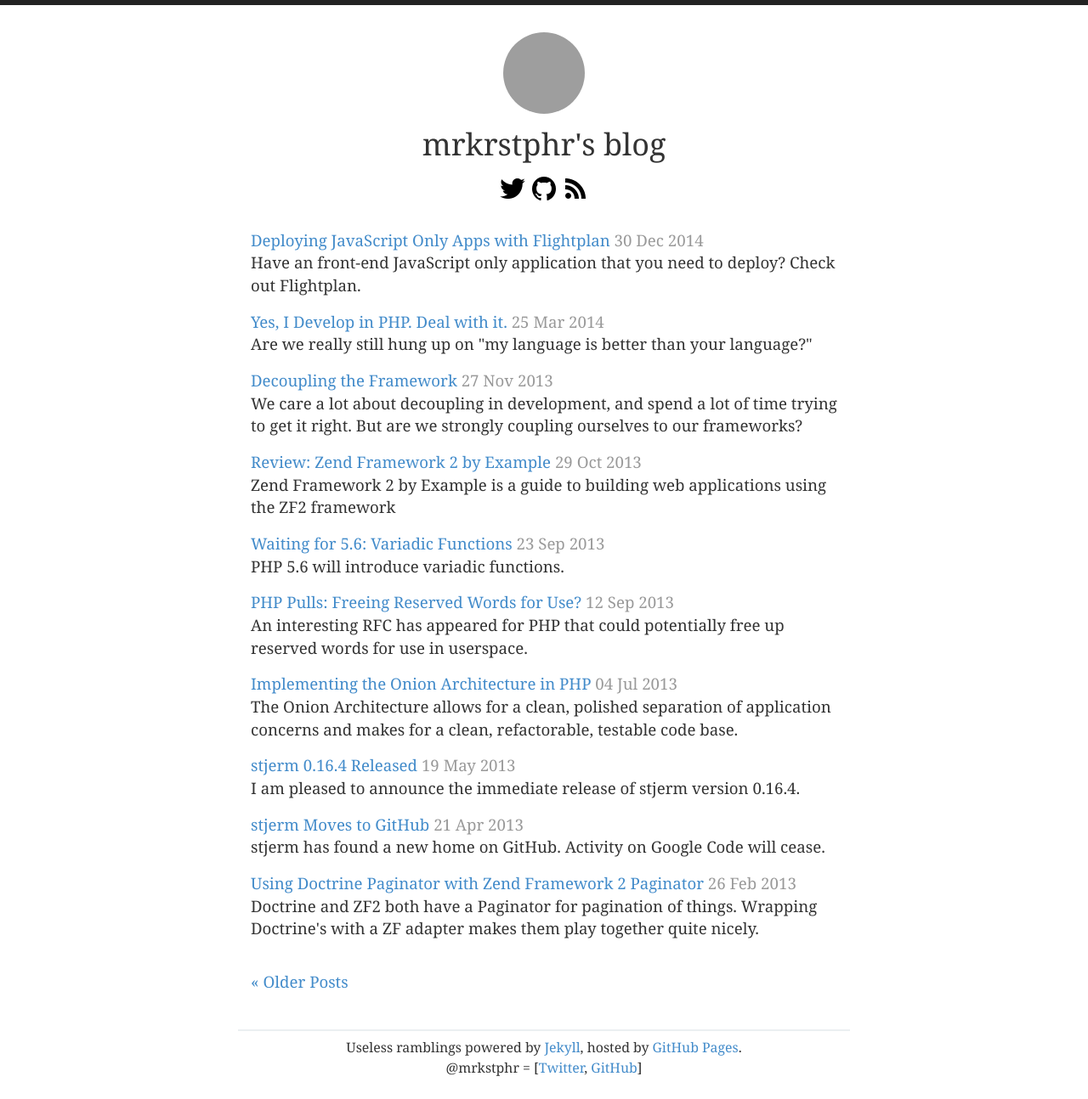
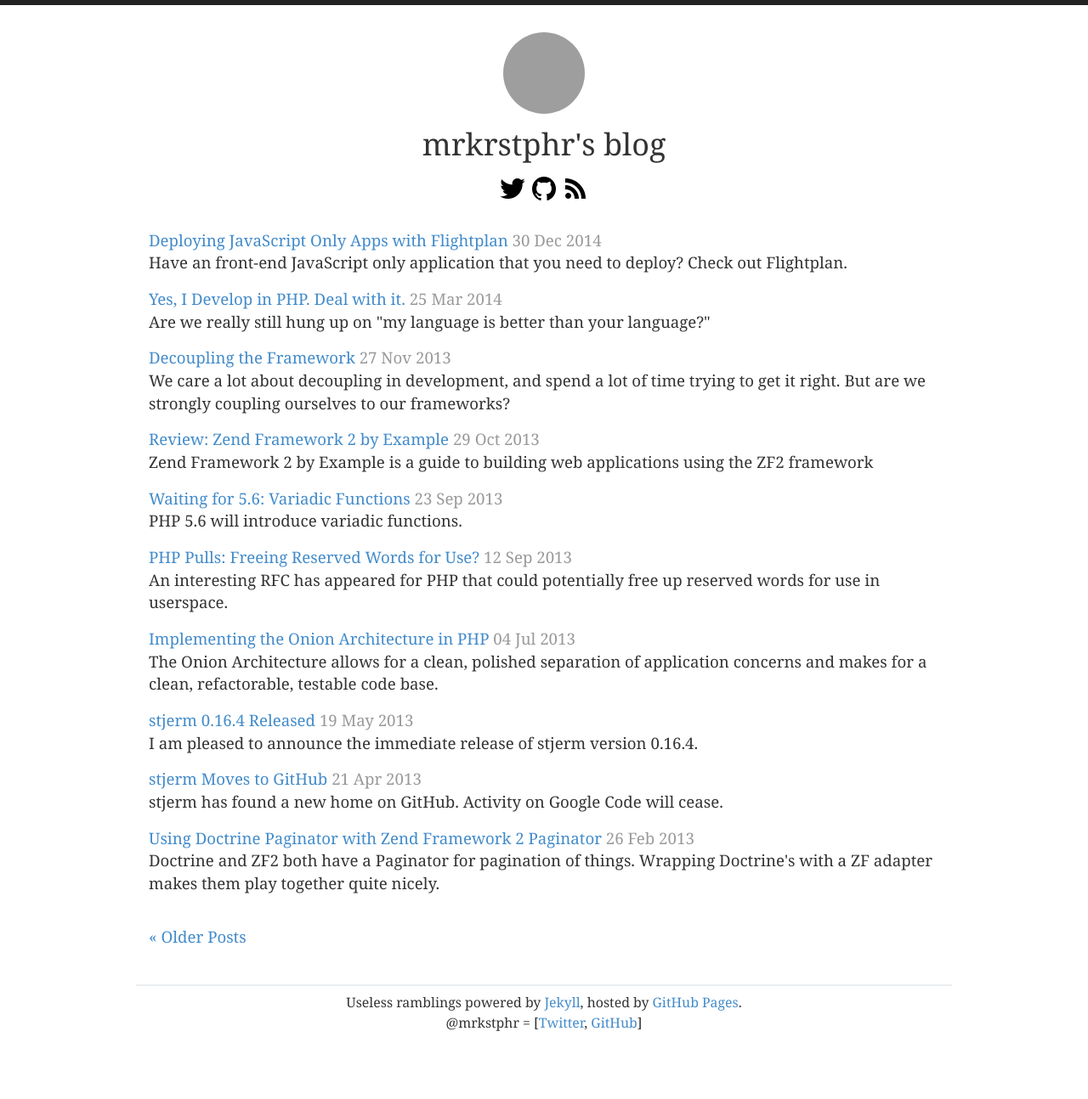
Before and after one commit to mrkrstphr/mrkrstphr.github.io, a Jekyll site: the page built from index.html, in a window 1280 px wide. Shown: the whole page at 85% size. Built offline with Jekyll 4.4.1, drawn with Linux system fonts in a browser that asks for light colours; Markdown is read by kramdown in place of the engine named in the settings; the list of posts is cut into pages by our own code; after the commit the page ends 1241 px from its top, so only the background shows below that; grey boxes are pictures that could not be loaded.

Commit message:
making the site a little wider

```diff
--- a/css/blog.css
+++ b/css/blog.css
@@ -1,6 +1,6 @@
 body, h1, h2, h3, h4 {font-family: Georgia, 'Times New Roman', serif}
 body {border-top: 6px solid #222; font-size: 14pt}
-.container {max-width: 720px}
+.container {max-width: 960px}
 pre {background-color: inherit; margin-top: 10px}
 code {font-size: 10pt}
 p {margin-bottom: 16px}
```
